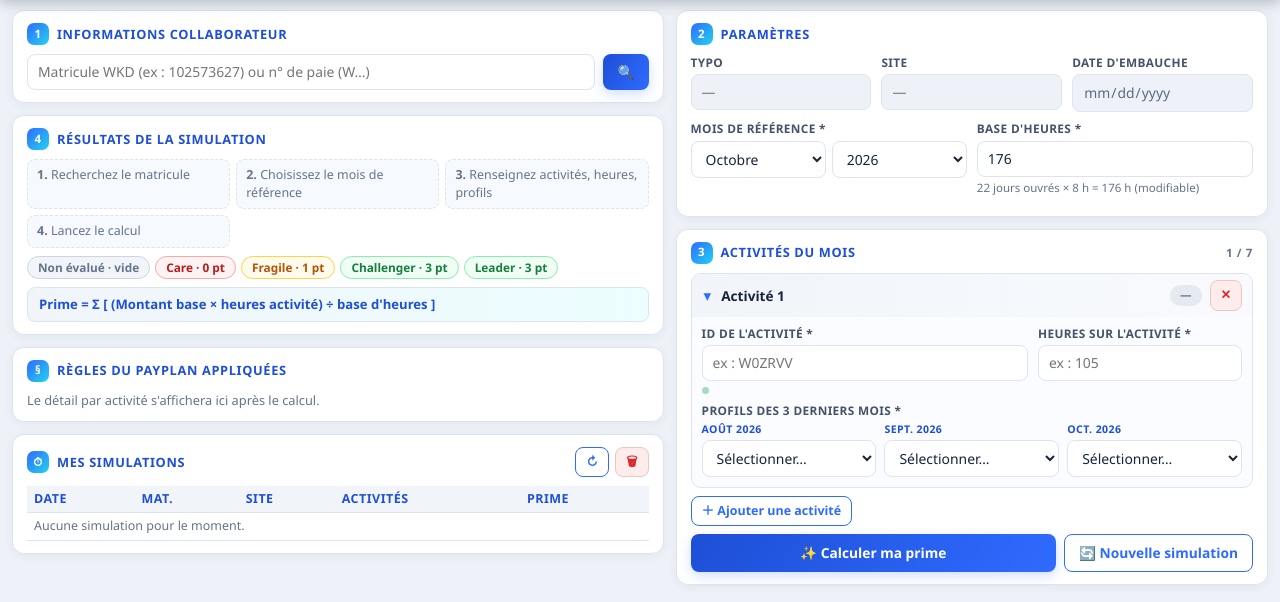
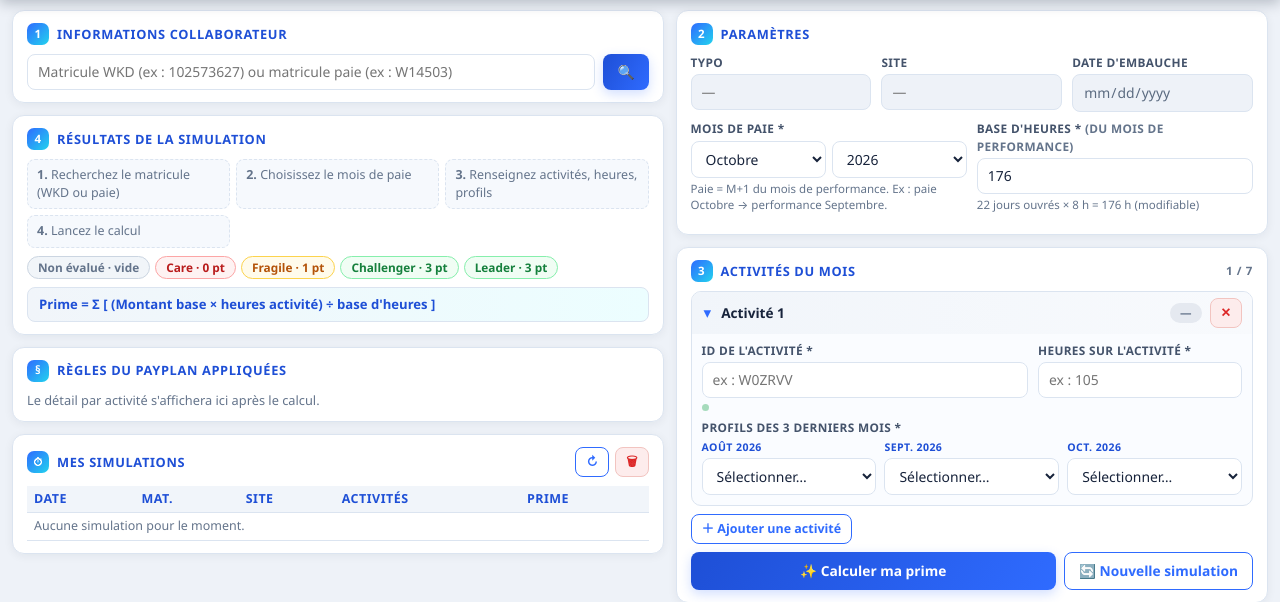
Before and after one commit to Sergio-stack10/Simulateur-Prime, a Flask app: page / in a window 1280 px wide. Shown: the part 42-644 px from the top of the page. Run offline with Flask 3, Linux system fonts and the light colour scheme; the visitor is signed in with stand-in values (Sample User, id 1); data that the repository does not hold is empty.

Commit message:
Update index.html

```diff
--- a/templates/index.html
+++ b/templates/index.html
@@ -31,7 +31,7 @@
         <h2><span class="chip">1</span> Informations collaborateur</h2>
         <div class="search-bar">
           <input id="matricule" type="text" autocomplete="off"
-                 placeholder="Matricule WKD (ex : 102573627) ou n° de paie (W…)"/>
+                 placeholder="Matricule WKD (ex : 102573627) ou matricule paie (ex : W14503)"/>
           <button id="btn-search" class="btn btn-primary" title="Rechercher">🔍</button>
         </div>
         <div id="employee-result"></div>
@@ -40,8 +40,8 @@
       <section class="card reveal" style="--d:.05s" id="result-card">
         <h2><span class="chip">4</span> Résultats de la simulation</h2>
         <div class="ph-steps">
-          <div class="ph-step"><b>1.</b> Recherchez le matricule</div>
-          <div class="ph-step"><b>2.</b> Choisissez le mois de référence</div>
+          <div class="ph-step"><b>1.</b> Recherchez le matricule (WKD ou paie)</div>
+          <div class="ph-step"><b>2.</b> Choisissez le mois de paie</div>
           <div class="ph-step"><b>3.</b> Renseignez activités, heures, profils</div>
           <div class="ph-step"><b>4.</b> Lancez le calcul</div>
         </div>
@@ -84,12 +84,14 @@
             <input id="hire-date" type="date" readonly/></div>
         </div>
         <div class="grid-2">
-          <div class="field"><label>Mois de référence *</label>
+          <div class="field"><label>Mois de paie *</label>
             <div class="month-picker">
               <select id="ref-month"></select>
               <select id="ref-year"></select>
-            </div></div>
-          <div class="field"><label>Base d'heures *</label>
+            </div>
+            <span class="muted small">Paie = M+1 du mois de performance.
+              Ex : paie Octobre → performance Septembre.</span></div>
+          <div class="field"><label>Base d'heures * <span class="muted">(du mois de performance)</span></label>
             <input id="base-heures" type="number" min="1" step="0.5"/>
             <span class="muted small" id="base-heures-info"></span></div>
         </div>
```
